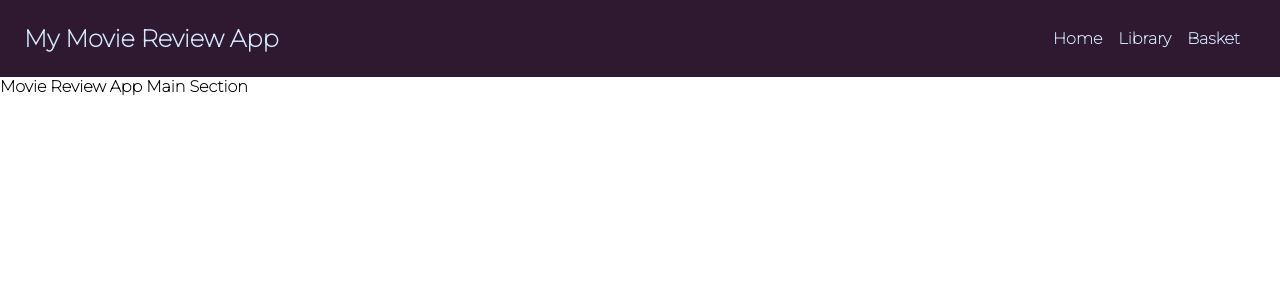
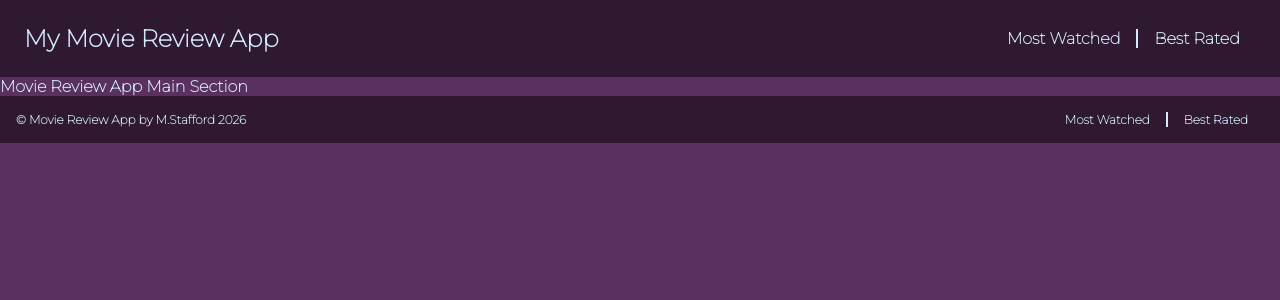
Before and after one commit to mstafford93/movie-review-app, a React (Vite) app: page / in a window 1280 px wide. Shown: the top 300 px of the page. Built offline with nearby package versions, Linux system fonts and the light colour scheme.

Commit message:
css and folder clean up

```diff
--- a/src/App.jsx
+++ b/src/App.jsx
@@ -1,6 +1,7 @@
 
 import './App.css'
-import Header from './assets/components/Header'
+import Footer from './assets/components/Footer/Footer'
+import Header from './assets/components/Header/Header'
 
 function App() {
 
@@ -9,6 +10,7 @@ function App() {
     <>
       <Header />
       <main>Movie Review App Main Section</main>
+      <Footer />
     </>
   )
 }
--- a/src/assets/components/CssHeader.css
+++ b/src/assets/components/Footer/CssFooter.css
@@ -1,26 +1,26 @@
-nav{
+footer{
     display: flex;
     justify-content: space-between;
-    padding: 1.5rem;
+    padding: 1rem;
     background-color: rgb(46, 25, 49);
     color: rgb(212, 233, 252);
+    font-size: 0.75rem;
 }
 
-nav ul {
+footer ul {
     display: flex;
     list-style-type: none;
     align-items: center;
 }
 
-nav a {
-    margin-right: 1rem;
+footer a {
+    padding-right: 1rem;
+    margin-left: 1rem;
     text-decoration: none;
     color: rgb(212, 233, 252);
+    border-right: 2px solid rgb(212, 233, 252);
 }
 
-@media (max-width: 800px){
-    nav h1 {
-        font-size: 1.25rem;
-        align-self: center;
-    }
+footer a:last-child {
+    border: none;
 }
--- /dev/null
+++ b/src/assets/components/Footer/Footer.jsx
@@ -0,0 +1,16 @@
+import React from 'react'
+import "./CssFooter.css"
+
+const Footer = () => {
+  return (
+    <footer>
+        <p>&copy; Movie Review App by M.Stafford 2026</p>
+        <ul>
+                <a href="#Home"><li>Most Watched</li></a>
+                <a href="#Library"><li>Best Rated</li></a>
+        </ul>
+    </footer>
+  )
+}
+
+export default Footer
--- /dev/null
+++ b/src/assets/components/Header/CssHeader.css
@@ -0,0 +1,32 @@
+nav{
+    display: flex;
+    justify-content: space-between;
+    padding: 1.5rem;
+    background-color: rgb(46, 25, 49);
+    color: rgb(212, 233, 252);
+}
+
+nav ul {
+    display: flex;
+    list-style-type: none;
+    align-items: center;
+}
+
+nav a {
+    padding-right: 1rem;
+    margin-left: 1rem;
+    text-decoration: none;
+    color: rgb(212, 233, 252);
+    border-right: 2px solid rgb(212, 233, 252);
+}
+
+nav a:last-child {
+    border: none;
+}
+
+@media (max-width: 800px){
+    nav h1 {
+        font-size: 1.25rem;
+        align-self: center;
+    }
+}
--- a/src/assets/components/Header.jsx
+++ b/src/assets/components/Header/Header.jsx
@@ -6,9 +6,8 @@ const Header = () => {
         <nav>
             <h1>My Movie Review App</h1>
             <ul>
-                <a href="#Home"><li>Home</li></a>
-                <a href="#Library"><li>Library</li></a>
-                <a href="#Basket"><li>Basket</li></a>
+                <a href="#Home"><li>Most Watched</li></a>
+                <a href="#Library"><li>Best Rated</li></a>
             </ul>
         </nav>
     )
--- a/src/index.css
+++ b/src/index.css
@@ -11,4 +11,6 @@
 body {
   font-family: "Montserrat", sans-serif;
   font-weight: 800;
+  background-color: rgb(90, 48, 95);
+  color: rgb(212, 233, 252);
 }
```
